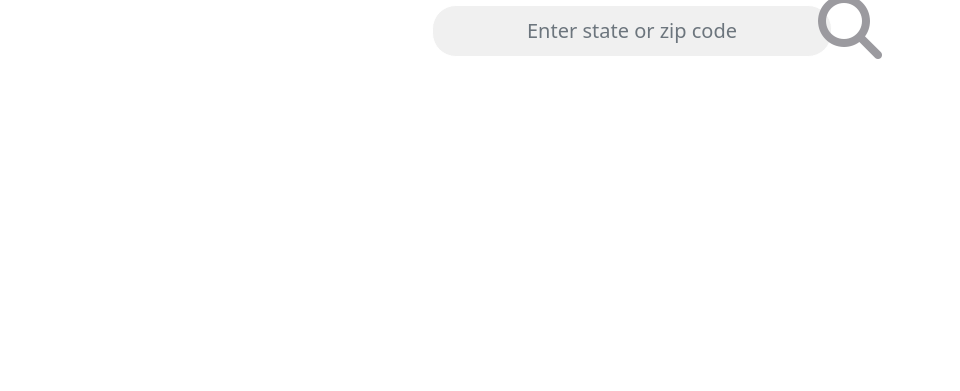
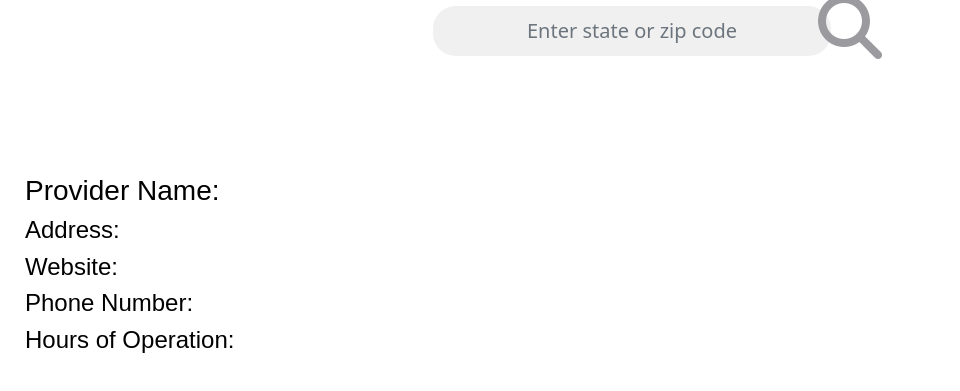
Before and after one commit to Rak97/Vaxxed4Life, a website: page Vaccination.html in a window 1280 px wide. Shown: the part 291-682 px from the top of the page, without its empty margins (0-960 px from the left). Drawn offline with nearby package versions, Linux system fonts and the light colour scheme; a web font is replaced by a local one.

Commit message:
css properties

```diff
--- a/Vaccination.html
+++ b/Vaccination.html
@@ -50,7 +50,6 @@
     </div>
     </div>
 </div>
-    </form>
     <form id="search-form" action="." method="post">
         <div class="row">
             <div class="col-9">
@@ -62,7 +61,20 @@
         <button class="icon" type="submit" id="vaxlocate">
         <i class="fas fa-search fa-4x"></i>
         </button>
+    </div>
+    </div>
     </form>
+<div>
+<div class="vaccine-location" id="vaccine">
+    <div class="square">
+    <h3>Provider Name:</h3>
+    <h4>Address:</h4>
+    <h4>Website:</h4>
+    <h4>Phone Number:</h4>
+    <h4>Hours of Operation:</h4>
+</div>
+</div>
+</div>
 </body>
 
 </html>
--- a/style.css
+++ b/style.css
@@ -92,3 +92,11 @@ input#formFileMultiple.form-control {
   bottom: 75px;
   height: 150px;
 }
+div#vaccine.vaccine-location {
+  font-family: var(--main-font-family);
+  color: black;
+  margin: 0 auto;
+  display: block;
+  text-align: left;
+  padding: 75px 25px;
+}
```
Also changed, not shown: vaccination-list.html (deleted, +0 -12 lines).
